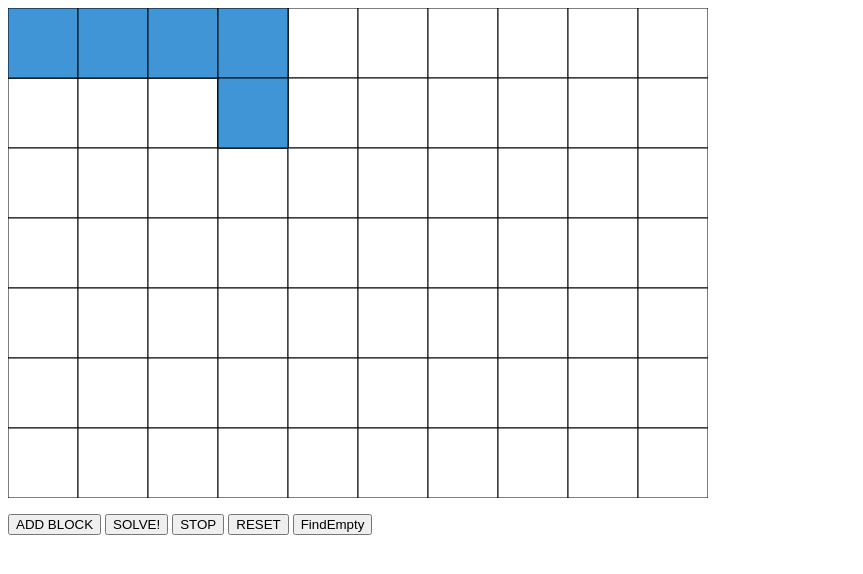
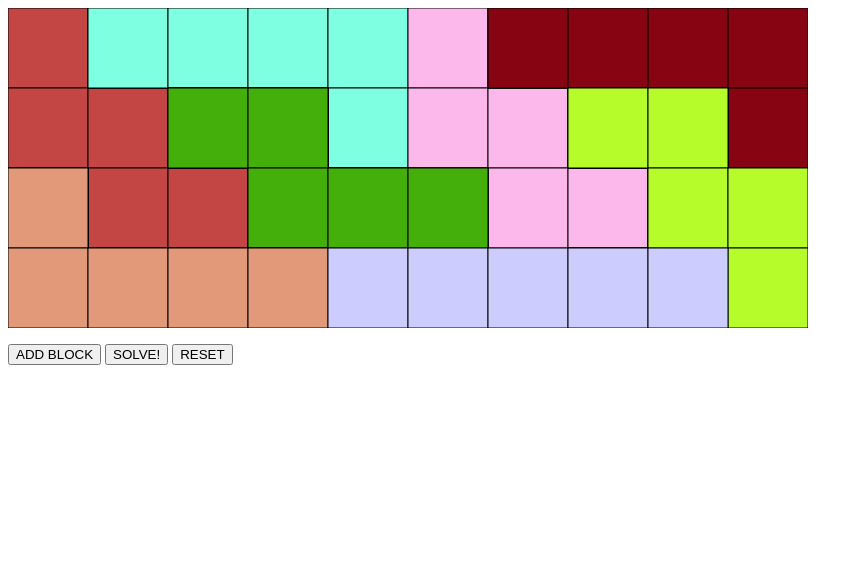
Before and after one commit to suupp/Pentoo, a plain HTML site: page index.html in a window 1280 px wide. Both pictures are taken after a click on the button "SOLVE!". Shown: the whole page, without its empty margins (0-863 px from the left). Drawn offline with nearby package versions, Linux system fonts and the light colour scheme.

Commit message:
solver added

```diff
--- a/grid.js
+++ b/grid.js
@@ -42,15 +42,3 @@ var isRectEmpty = function(position_x, position_y) {
     //returns true if the pixel is white
     return pixeldata[0]+pixeldata[1]+pixeldata[2]==255*3;
 }
-
-// search the board for a first available empty rect
-
-var findFirstEmptyRect = function() {
-    for (line = 0; line < BoardHeight; line++) {
-        for (column = 0; column < BoardWidth; column++) {
-            if(isRectEmpty(column,line)) return [column,line];
-        }
-    }
-    // if empty rect not found (the board is fully filled) return false
-    return false;
-}
--- a/index.html
+++ b/index.html
@@ -10,21 +10,22 @@
         </style>
 </head>
 <body>
-<canvas id="myCanvas" width="700" height="0"></canvas>
+<canvas id="myCanvas" width="800" height="0"></canvas>
 <script type="text/javascript">
 
 //  var x = prompt('width','');
 //  var y = prompt('height','');
     var x = 10;
-    var y = 7;
+    var y = 4;
 
     var elem = document.getElementById('myCanvas');
     elem.height=elem.width/x*y;
 
-// declare board size equal to grid size
+// declare board size equal to grid size and initialize the board array
     const BoardWidth = x;
     const BoardHeight = y;
-//  console.log('BoardWidth='+BoardWidth);
+    var Board = Array(BoardWidth).fill().map(() => Array(BoardHeight).fill(false));
+    //console.log('Board='+Board);
 
 // set canvas height based on canvas width in order to have square cells
     var canvas = document.getElementById("myCanvas");
@@ -33,23 +34,38 @@
 // create a pointer to canvas image (needed for isRectEmpty function)
     var ctx = canvas.getContext("2d");
 
+
 // puzzle solver
     var solutionFound = false;
-    var counter=1;
-    var solve = function() {
+    var ForceStop=false;
+    var counter=0;
+    var solveBoard = function() {
 
-        if(solutionFound || counter>1) return;
+     //   console.log('STEP #'+counter+' Solved=',solutionFound);
+        if(solutionFound || ForceStop || counter>10000) return;
 
-        emptyRect=findFirstEmptyRect();
+        var emptyRect=findFirstEmptyRect();
+        counter++;
+
         if(!emptyRect) solutionFound=true;
         else {
-                figure_index=0;
-                // try placing figures until fit is found
-                while(!drawFigure(emptyRect[0], emptyRect[1], pentas[figure_index])) figure_index++;
-                console.log('step #'+counter+' '+emptyRect);
-                counter=counter+1;
-                solve();
+                // find a figure that fits
+                for (var fig in pentas) {
+                        if(drawFigure(emptyRect[0], emptyRect[1], pentas[fig])) {
+                           // console.log('Drawing Figure '+fig+' at '+emptyRect);
+                            solveBoard();
+                            if(!solutionFound) {
+                               // console.log('Clearing Figure '+fig+' at '+emptyRect);
+                                clearFigure(emptyRect[0], emptyRect[1], pentas[fig]);
+                            }
+                        }
+                    }
             }
+    }
+
+    var resetBoard = function () {
+        drawGridRects(x, y, paper.view.bounds);
+        Board = Array(BoardWidth).fill().map(() => Array(BoardHeight).fill(false));
     }
 
 </script>
@@ -58,10 +74,8 @@
 </script>
 <p>
 <input type="button" value="ADD BLOCK" onclick="fillRandomRect(x,y)">
-<input type="button" value="SOLVE!" onclick="solutionFound=false;counter=0;solve()">
-<input type="button" value="STOP" onclick="solutionFound=true">
-<input type="button" value="RESET" onclick="drawGridRects(x, y, paper.view.bounds)">
-<input type="button" value="FindEmpty" onclick="console.log(findFirstEmptyRect())">
+<input type="button" value="SOLVE!" onclick="solutionFound=false;ForceStop=false;counter=0;shuffle(pentas);solveBoard();">
+<input type="button" value="RESET" onclick="resetBoard()">
 </p>
 </body>
 </html>
--- a/penta.js
+++ b/penta.js
@@ -1,4 +1,16 @@
 var pentas = [];
+
+/**
+ * Shuffles array in place. ES6 version
+ * @param {Array} a items An array containing the items.
+ */
+function shuffle(a) {
+    for (let i = a.length - 1; i > 0; i--) {
+        const j = Math.floor(Math.random() * (i + 1));
+        [a[i], a[j]] = [a[j], a[i]];
+    }
+    return a;
+}
 
 // draw a pentamino figure. figure is an array of 5. return true if drawn successfully
 
@@ -6,7 +18,7 @@ var drawFigure = function(position_x, position_y, figure, color) {
 // if color isn't passed with parameters, we use a random one
     if (color == null) var color = randomColor();
 
-// check for board size fitment, return false if no fit
+// check for board boundaries fitment, return false if no fit
 var fit = true;
   figure.forEach(function(element) {
         if (position_x+element[0]>BoardWidth-1 || position_x+element[0]<0) fit=false;
@@ -18,7 +30,7 @@ var fit = true;
 
 // check for location fitment
 figure.forEach(function(element) {
-        if(!isRectEmpty(position_x+element[0],position_y+element[1])) fit=false;
+        if(Board[position_x+element[0]][position_y+element[1]]) fit=false;
     });
 
 // exit if not fit
@@ -27,6 +39,7 @@ figure.forEach(function(element) {
 // if the figure fits, draw it
     figure.forEach(function(element) {
         drawRect(position_x+element[0], position_y+element[1], color);
+        Board[position_x+element[0]][position_y+element[1]]=true;
     });
 // if the everything went successfull, we return true
     return true;
@@ -35,7 +48,22 @@ figure.forEach(function(element) {
 // wash out pentamino figure from the board
 
 var clearFigure = function(position_x, position_y, figure) {
-    drawFigure(position_x, position_y, figure, 'white');
+    figure.forEach(function(element) {
+        drawRect(position_x+element[0], position_y+element[1], 'white');
+        Board[position_x+element[0]][position_y+element[1]]=false;
+    });
+}
+
+// search the board for a first available empty rect
+
+var findFirstEmptyRect = function() {
+    for (line = 0; line < BoardHeight; line++) {
+        for (column = 0; column < BoardWidth; column++) {
+            if(!Board[column][line]) return [column,line];
+        }
+    }
+    // if empty rect not found (the board is fully filled) return false
+    return false;
 }
 
 // fill in the array with pentomino figures per https://en.wikipedia.org/wiki/Pentomino#Symmetry
```
